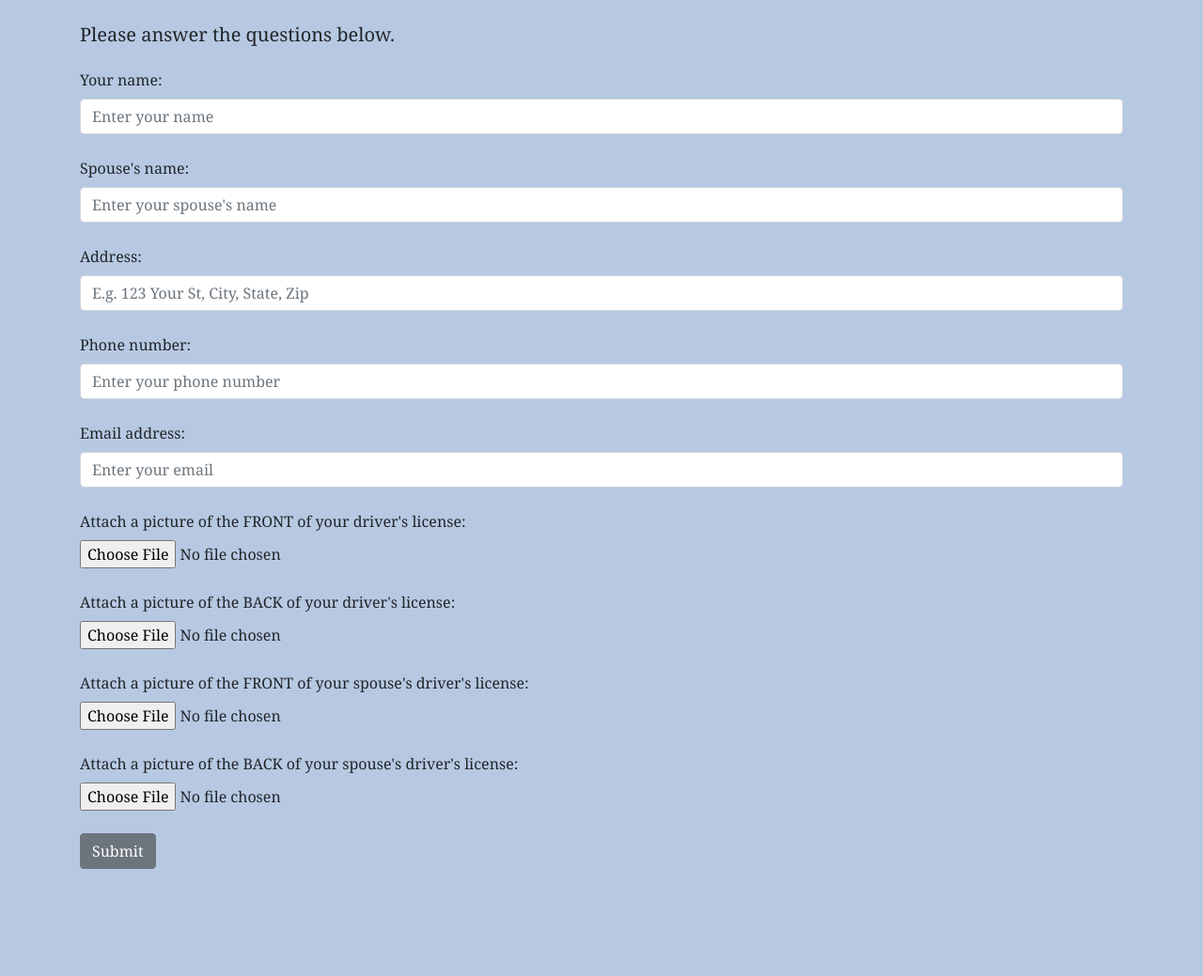
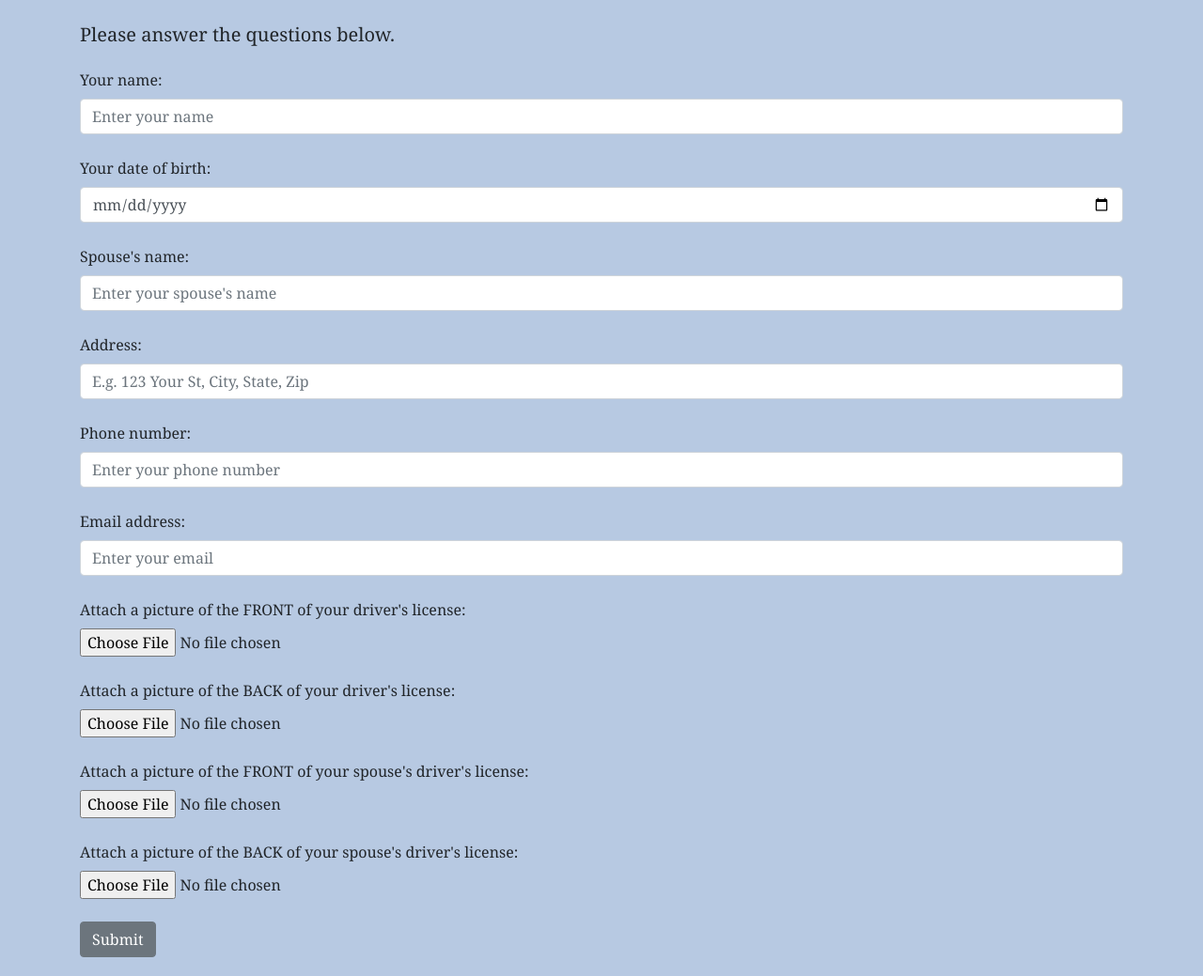
Before and after one commit to ezra45/Heinberg-ins-form, a Flask app: page / in a window 1280 px wide. Shown: the part 272-1311 px from the top of the page at 94% size. Before the commit the page ends 1197 px from the top, so only its background shows below. Run offline with Flask 3, Linux system fonts and the light colour scheme.

Commit message:
Added date of birth field

```diff
--- a/app.py
+++ b/app.py
@@ -20,6 +20,7 @@ def submission():
 
     # Get text data
     name = request.form.get("name")
+    dob = request.form.get("dob")
     spouse_name = request.form.get("s_name")
     address = request.form.get("address")
     phone_number = request.form.get("phone")
@@ -76,6 +77,7 @@ def submission():
     Here is the data from your customer:
 
     Name: {name}
+    Date of birth: {dob}
     Spouse's name: {spouse_name}
     Address: {address}
     Phone number: {phone_number}
--- a/templates/index.html
+++ b/templates/index.html
@@ -47,6 +47,12 @@
           <div class="form-group mb-4">
             <label for="yourName">Your name:</label>
             <input type="text" class="form-control" id="yourName" placeholder="Enter your name" name="name" required>
+          </div>
+
+          <!-- Date of birth -->
+          <div class="form-group mb-4">
+            <label for="dateOfBirth">Your date of birth:</label>
+            <input type="date" class="form-control" id="yourName" name="dob" required>
           </div>
 
           <!-- Name of spouse -->
```
